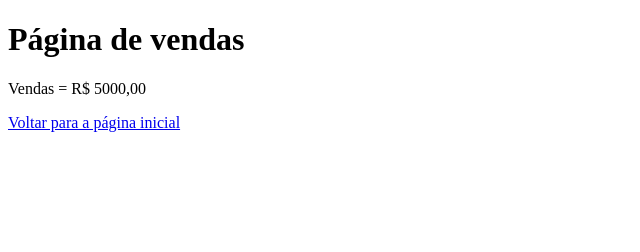
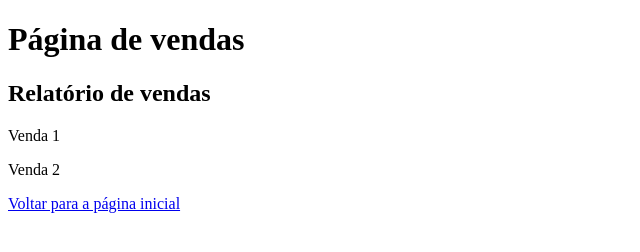
Before and after one commit to joaoHeitorCabral/aulagithub, a plain HTML site: page vendas.html in a window 1280 px wide. Shown: the whole page, without its empty margins (0-640 px from the left). Drawn offline with Linux system fonts and the light colour scheme.

Commit message:
deletado preco, atualizada pagina vendas

```diff
--- a/vendas.html
+++ b/vendas.html
@@ -8,7 +8,9 @@
 </head>
 <body>
     <h1>Página de vendas</h1>
-    <p>Vendas = R$ 5000,00</p>
+    <h2>Relatório de vendas</h2>
+    <p>Venda 1</p>
+    <p>Venda 2</p>
     <a href="Index.html">Voltar para a página inicial</a>
 </body>
 </html>
```
Also changed, not shown: Index.html (+1 -1 lines), sobre.html (added, +12 -0 lines).
